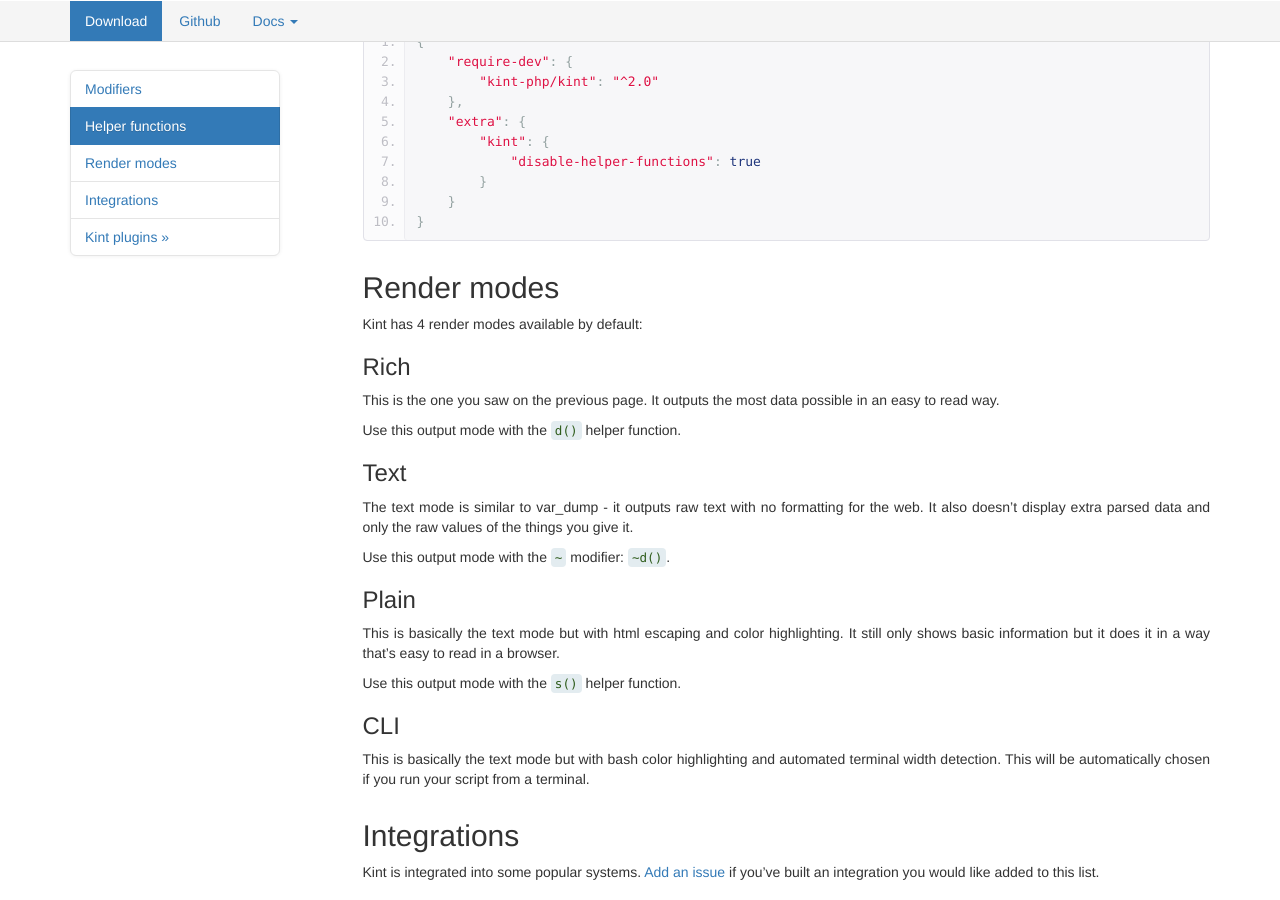
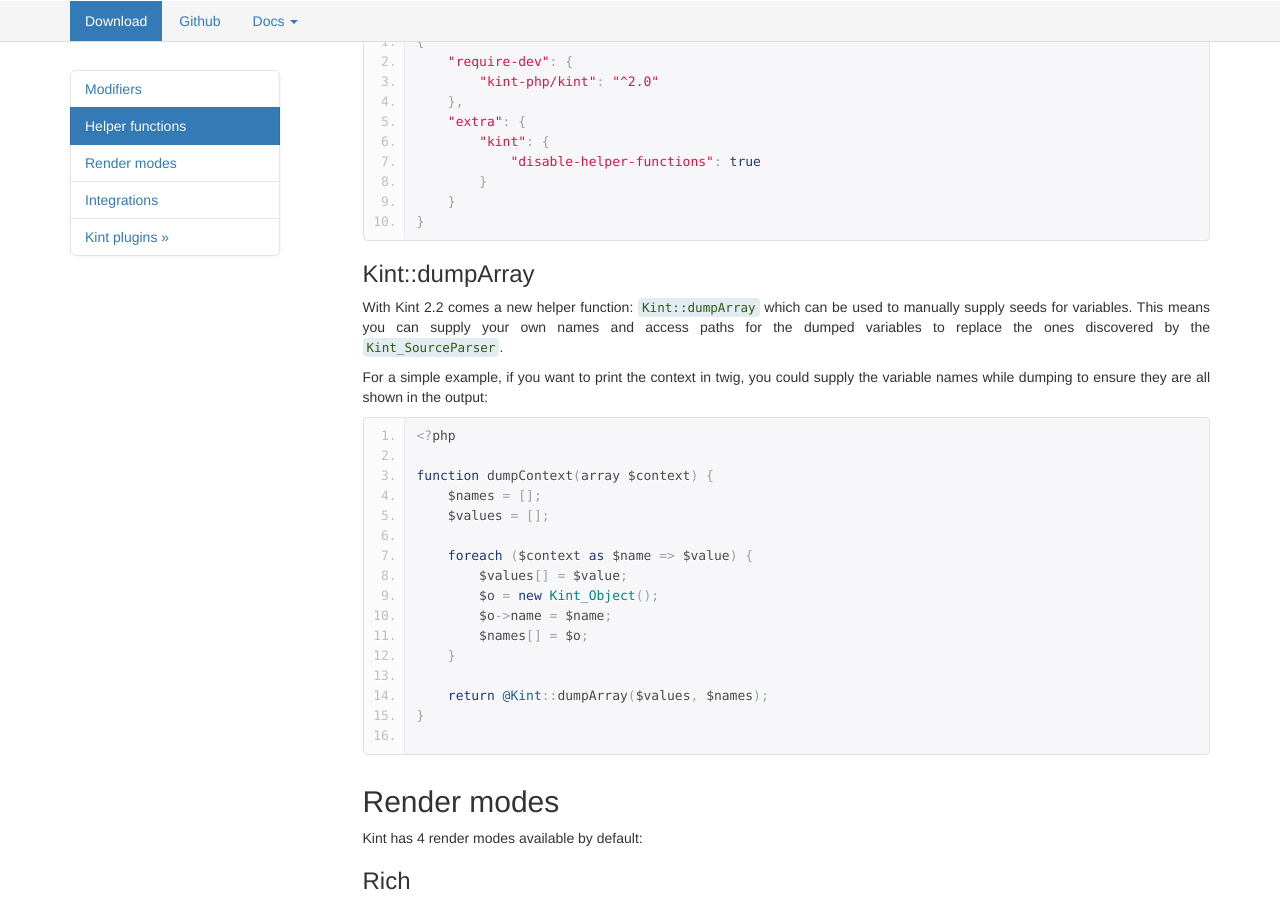
Before and after one commit to kint-php/kint, a Jekyll site: the page built from advanced.md, in a window 1280 px wide and 900 px high, scrolled down 1627 px. Built offline with Jekyll 4.4.1, drawn with Linux system fonts in a browser that asks for light colours; nearby versions of some CDN libraries.

Commit message:
Documented Kint::dumpArray

```diff
--- a/advanced.md
+++ b/advanced.md
@@ -96,6 +96,30 @@ By adding an `extra.kint.disable-helper-functions` key to your `composer.json`,
 }
 </pre>
 
+### Kint::dumpArray
+
+With Kint 2.2 comes a new helper function: `Kint::dumpArray` which can be used to manually supply seeds for variables. This means you can supply your own names and access paths for the dumped variables to replace the ones discovered by the `Kint_SourceParser`.
+
+For a simple example, if you want to print the context in twig, you could supply the variable names while dumping to ensure they are all shown in the output:
+
+<pre class="prettyprint linenums"><?php
+
+function dumpContext(array $context) {
+    $names = [];
+    $values = [];
+
+    foreach ($context as $name => $value) {
+        $values[] = $value;
+        $o = new Kint_Object();
+        $o->name = $name;
+        $names[] = $o;
+    }
+
+    return @Kint::dumpArray($values, $names);
+}
+
+</pre>
+
 </section>
 <section id="modes" markdown="1">
 
```
